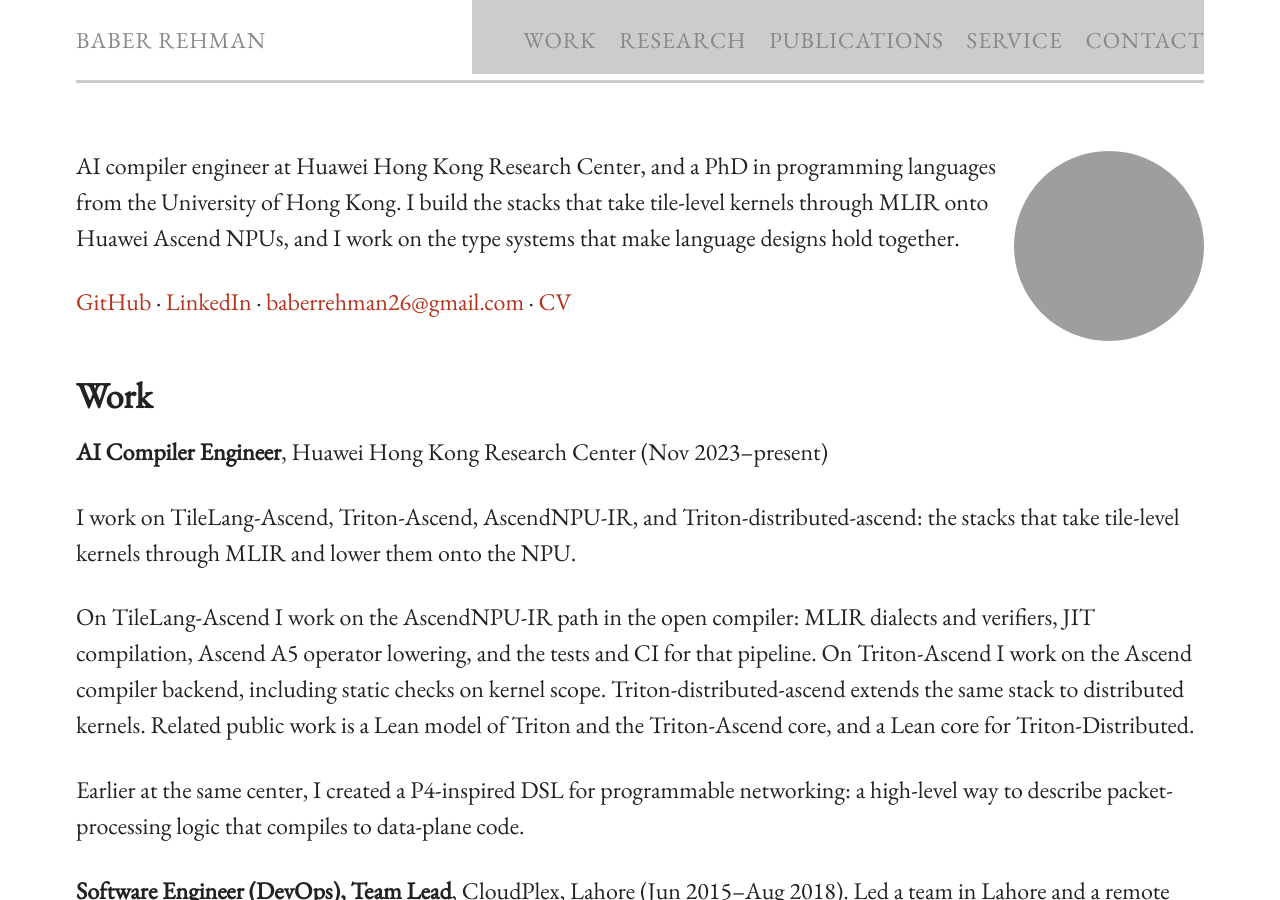
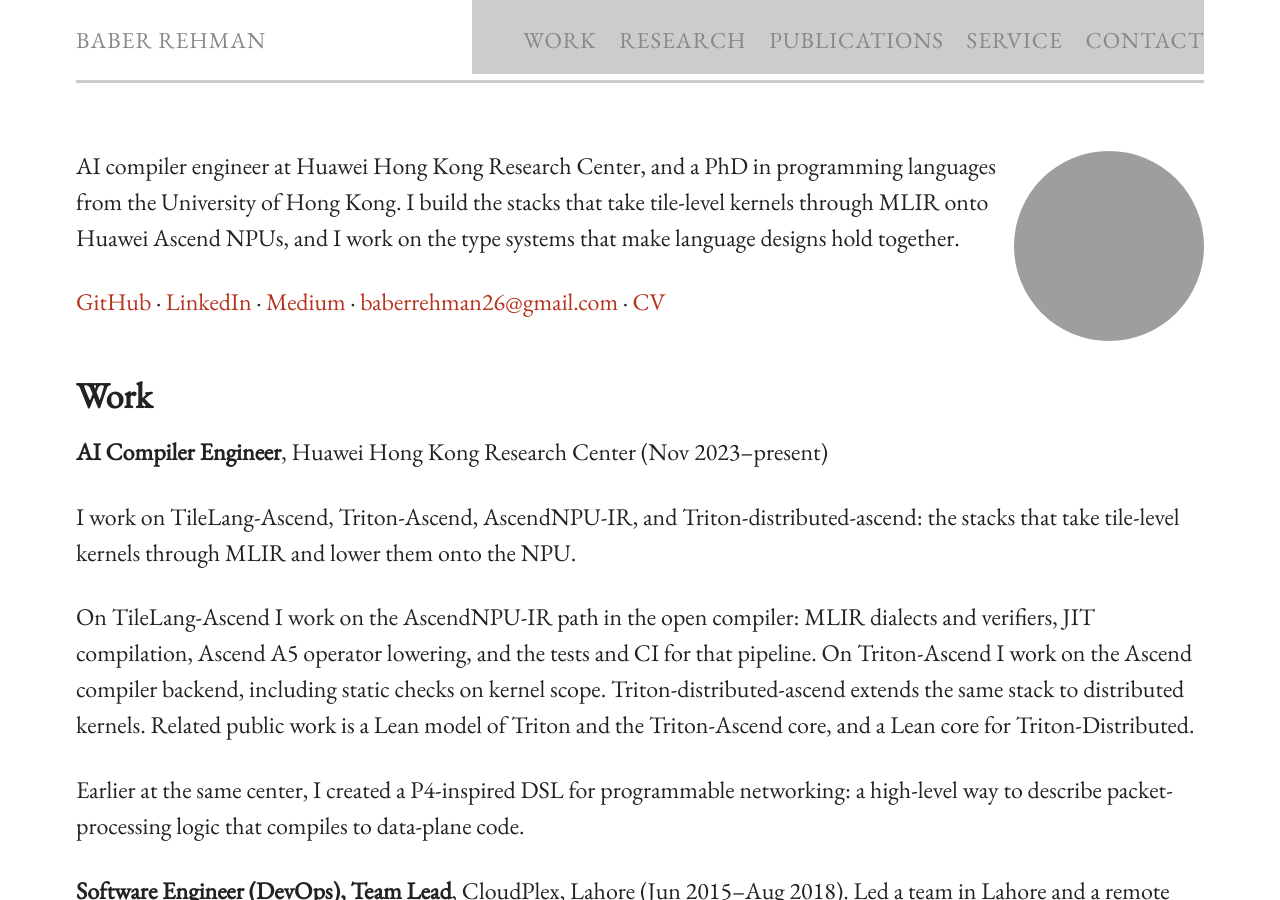
Before and after one commit to baberrehman/baberrehman.github.io, a Jekyll site: the page built from index.md, in a window 1280 px wide and 900 px high. Built offline with Jekyll 4.4.1, drawn with Linux system fonts in a browser that asks for light colours; some of the changed text lies outside the part shown; grey boxes are pictures that could not be loaded.

Commit message:
add medium link

```diff
--- a/index.md
+++ b/index.md
@@ -7,7 +7,7 @@ permalink: /
 
 AI compiler engineer at Huawei Hong Kong Research Center, and a PhD in programming languages from the University of Hong Kong. I build the stacks that take tile-level kernels through MLIR onto Huawei Ascend NPUs, and I work on the type systems that make language designs hold together.
 
-[GitHub](https://github.com/baberrehman/) · [LinkedIn](https://www.linkedin.com/in/baberrehman/) · [baberrehman26@gmail.com](mailto:baberrehman26@gmail.com) · [CV](files/baber_cv.pdf)
+[GitHub](https://github.com/baberrehman/) · [LinkedIn](https://www.linkedin.com/in/baberrehman/) · [Medium](https://medium.com/@baberrehman26) · [baberrehman26@gmail.com](mailto:baberrehman26@gmail.com) · [CV](files/baber_cv.pdf)
 
 ## Work
 
@@ -67,4 +67,5 @@ Teaching assistant for Functional Programming and Principles of Programming Lang
 
 Baber Rehman<br />
 [baberrehman26@gmail.com](mailto:baberrehman26@gmail.com)<br />
-[github.com/baberrehman](https://github.com/baberrehman/)
+[github.com/baberrehman](https://github.com/baberrehman/)<br />
+[medium.com/@baberrehman26](https://medium.com/@baberrehman26)
```
